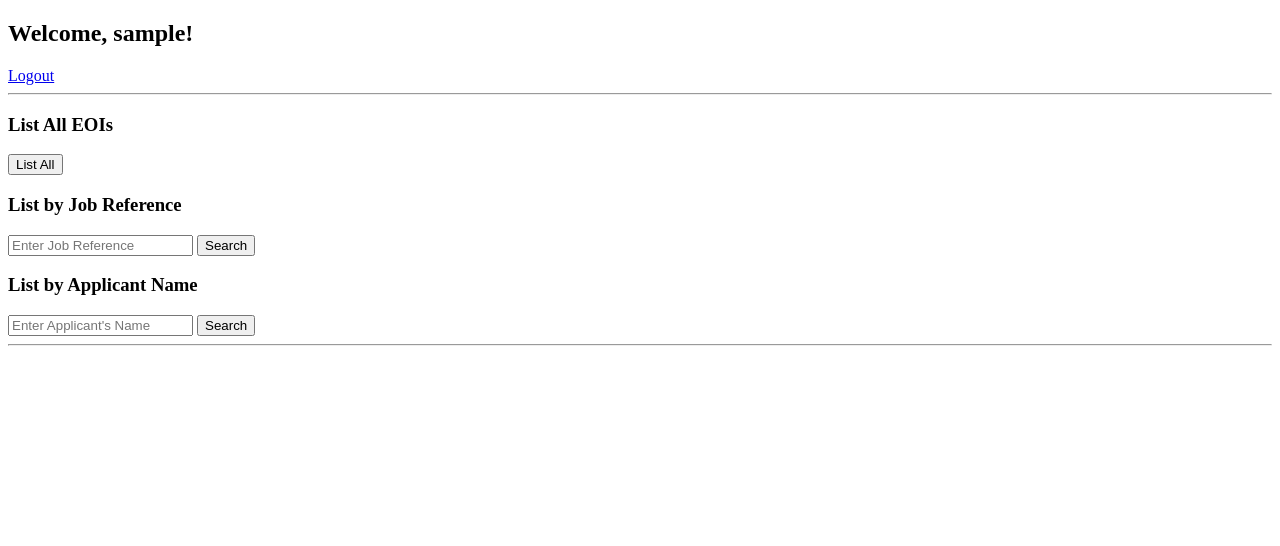
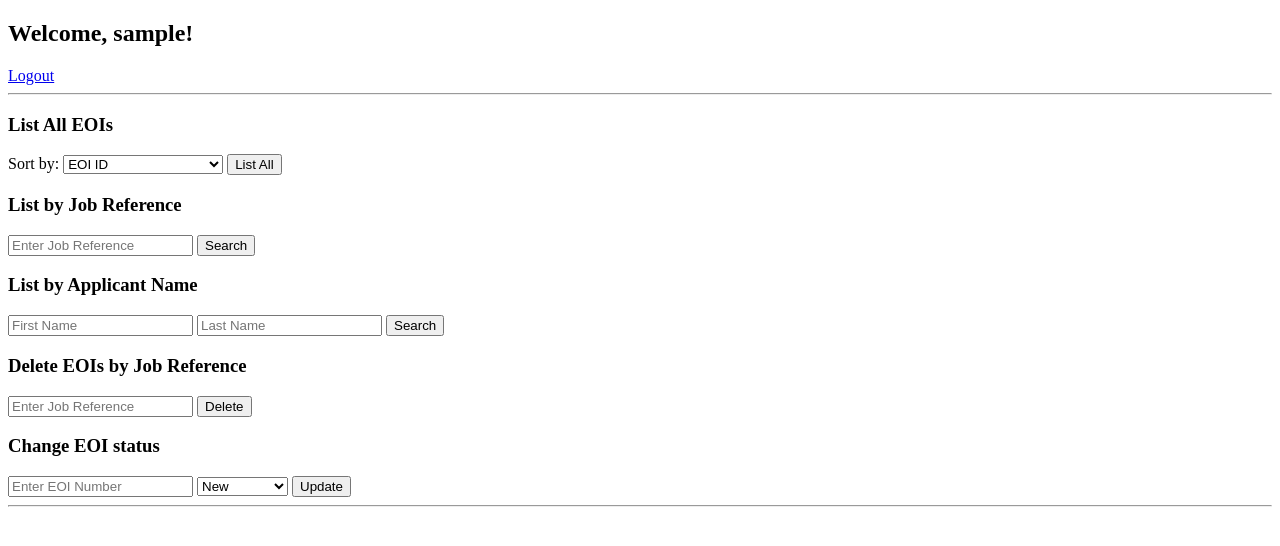
Before and after one commit to 104874063/Web_Tech_Project_Part_2, a PHP site: page /manage.php in a window 1280 px wide. Shown: the top 546 px of the page. Run offline with PHP 8.4, Linux system fonts and the light colour scheme; the visitor is signed in with stand-in values (Sample User, id 1).

Commit message:
updated manage.php, added searching features for manager

```diff
--- a/Web_Tech_Project_1-main/manage.php
+++ b/Web_Tech_Project_1-main/manage.php
@@ -8,14 +8,31 @@ if (!isset($_SESSION['username'])) {
 require_once("assets/database/settings.php");
 $conn = mysqli_connect($host, $user, $pwd, $sql_db);
 
-function showEOIs($conn, $condition = "1=1", $orderBy = "eoi_id") {
+if (!$conn) {
+    die("Database connection failed: " . mysqli_connect_error());
+}
+
+function showEOIs($conn, $condition = "1=1", $orderBy = "eoi_num") {
     $query = "SELECT * FROM eoi WHERE $condition ORDER BY $orderBy";
     $result = mysqli_query($conn, $query);
-    echo("<table border='1'><tr><th>EOI ID</th><th>Job Ref</th><th>First Name</th><th>Last Name</th><th>Status</th></tr>");
+
+    if (!$result || mysqli_num_rows($result) == 0) {
+        echo("<p>No EOIs found.</p>");
+        return;
+    }
+
+    echo("<table border='1' cellpadding='5'>
+        <tr>
+            <th>EOI ID</th>
+            <th>Job Reference Number</th>
+            <th>First Name</th>
+            <th>Last Name</th>
+            <th>Status</th>
+        </tr>");
     while($row = mysqli_fetch_assoc($result)) {
         echo("<tr>
-                <td>{$row['eoi_id']}</td>
-                <td>{$row['job_reference']}</td>
+                <td>{$row['eoi_num']}</td>
+                <td>{$row['job_reference_number']}</td>
                 <td>{$row['first_name']}</td>
                 <td>{$row['last_name']}</td>
                 <td>{$row['status']}</td>
@@ -37,6 +54,14 @@ function showEOIs($conn, $condition = "1=1", $orderBy = "eoi_id") {
 
         <h3>List All EOIs</h3>
         <form method="post">
+            <label>Sort by: </label>
+            <select name="sort_field">
+                <option value="eoi_num">EOI ID</option>
+                <option value="job_reference_number">Job Reference Number</option>
+                <option value="first_name">First Name</option>
+                <option value="last_name">Last Name</option>
+                <option value="status">Status</option>
+            </select>
             <input type="submit" name="list_all" value="List All">
         </form>
 
@@ -48,29 +73,84 @@ function showEOIs($conn, $condition = "1=1", $orderBy = "eoi_id") {
 
         <h3>List by Applicant Name</h3>
         <form method="post">
-            <input type="text" name="appl_name" placeholder="Enter Applicant's Name">
-            <input type="submit" name="list_by_appl_name" value="Search">
+            <input type="text" name="first_name" placeholder="First Name">
+            <input type="text" name="last_name" placeholder="Last Name">
+            <input type="submit" name="list_by_name" value="Search">
         </form>
+
+        <h3>Delete EOIs by Job Reference</h3>
+        <form method="post">
+            <input type="text" name="delete_job_ref" placeholder="Enter Job Reference" required>
+            <input type="submit" name="delete_by_job" value="Delete">
+        </form>
+
+        <h3>Change EOI status</h3>
+        <form method="post">
+            <input type="number" name="eoi_id" placeholder="Enter EOI Number" required>
+            <select name="new_status" required>
+                <option value="New">New</option>
+                <option value="In Progress">In Progress</option>
+                <option value="Hired">Hired</option>
+                <option value="Rejected">Rejected</option>
+            </select>
+            <input type="submit" name="update_status" value="Update">
+        </form>
+
         <hr>
 
-        <?php
-        if (isset($_POST['list_all'])) {
-            showEOIs($conn);
-        }
+<?php
+// List all eois
+if (isset($_POST['list_all'])) {
+    $orderBy = $_POST['sort_field'] ?? "eoi_id";
+    showEOIs($conn, "1=1", $orderBy);
+}
 
-        mysqli_close($conn);
+// List by job reference
+if (isset($_POST['list_by_job'])) {
+    $job_ref = mysqli_real_escape_string($conn, $_POST['job_ref']);
+    showEOIs($conn, "job_reference_number = '$job_ref'");
+}
 
+// list by applicant name
+if (isset($_POST['list_by_name'])) {
+    $conditions = [];
+    if (!empty($_POST['first_name'])) {
+        $first = mysqli_real_escape_string($conn, $_POST['first_name']);
+        $conditions[] = "first_name LIKE '%$first%'";
+    }
+    if (!empty($_POST['last_name'])) {
+        $last = mysqli_real_escape_string($conn, $_POST['last_name']);
+        $conditions[] = "last_name LIKE '%$last%'";
+    }
 
+    $condition = count($conditions) > 0 ? implode(" AND ", $conditions) : "1=0";
+    showEOIs($conn, $condition);
+}
 
+// Delete eois by job reference
+if (isset($_POST['delete_by_job'])) {
+    $job_ref = mysqli_real_escape_string($conn, $_POST['delete_job_ref']);
+    $query = "DELETE FROM eoi WHERE job_reference_number = '$job_ref'";
+    if (mysqli_query($conn, $query)) {
+        echo("<p>All EOIs for job reference <b>$job_ref</b> have been deleted</p>");
+    } else {
+        echo("<p>Error deleting EOIs: " . mysqli_error($conn) . "</p>");
+    }
+}
 
+// Change eoi status
+if (isset($_POST['update_status'])) {
+    $eoi_id = (int)$_POST['eoi_id'];
+    $new_status = mysqli_real_escape_string($conn, $_POST['new_status']);
+    $query = "UPDATE eoi SET STATUS = '$new_status' WHERE eoi_num = $eoi_id";
+    if (mysqli_query($conn, $query)) {
+        echo("Status for EOI ID <b>$eoi_id</b> updated to <b>$newstatus</b>.</p>");
+    } else {
+        echo("<p>Error updating status: " . mysqli_error($conn) . "</p>");
+    }
+}
 
-
-
-
-
-
-
-
-        ?>
+mysqli_close($conn);
+?>
     </body>
 </html>
```
